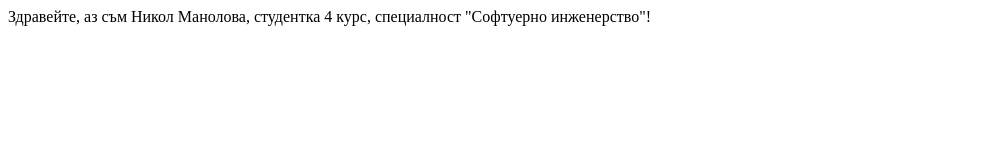
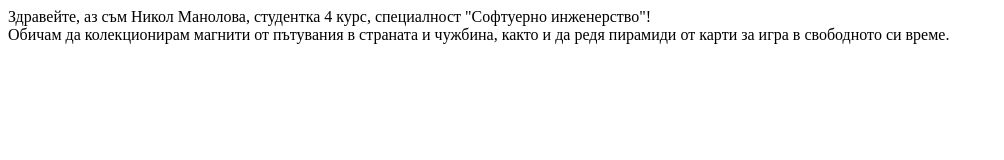
Before and after one commit to NikolManolova07/stu2001321011, a plain HTML site: page index.html in a window 1280 px wide. Shown: the whole page, without its empty margins (0-1004 px from the left). Drawn offline with Linux system fonts and the light colour scheme.

Commit message:
Add information about my hobbies

```diff
--- a/index.html
+++ b/index.html
@@ -10,5 +10,8 @@
     <!-- информация за мен  -->
     <div>Здравейте, аз съм Никол Манолова, студентка 4 курс, специалност "Софтуерно инженерство"!</div>
 
+    <!-- - информация за моите хобита и интереси -->
+    <div>Обичам да колекционирам магнити от пътувания в страната и чужбина, както и да редя пирамиди от карти за игра в свободното си време.</div>
+
 </body>
 </html>
```
